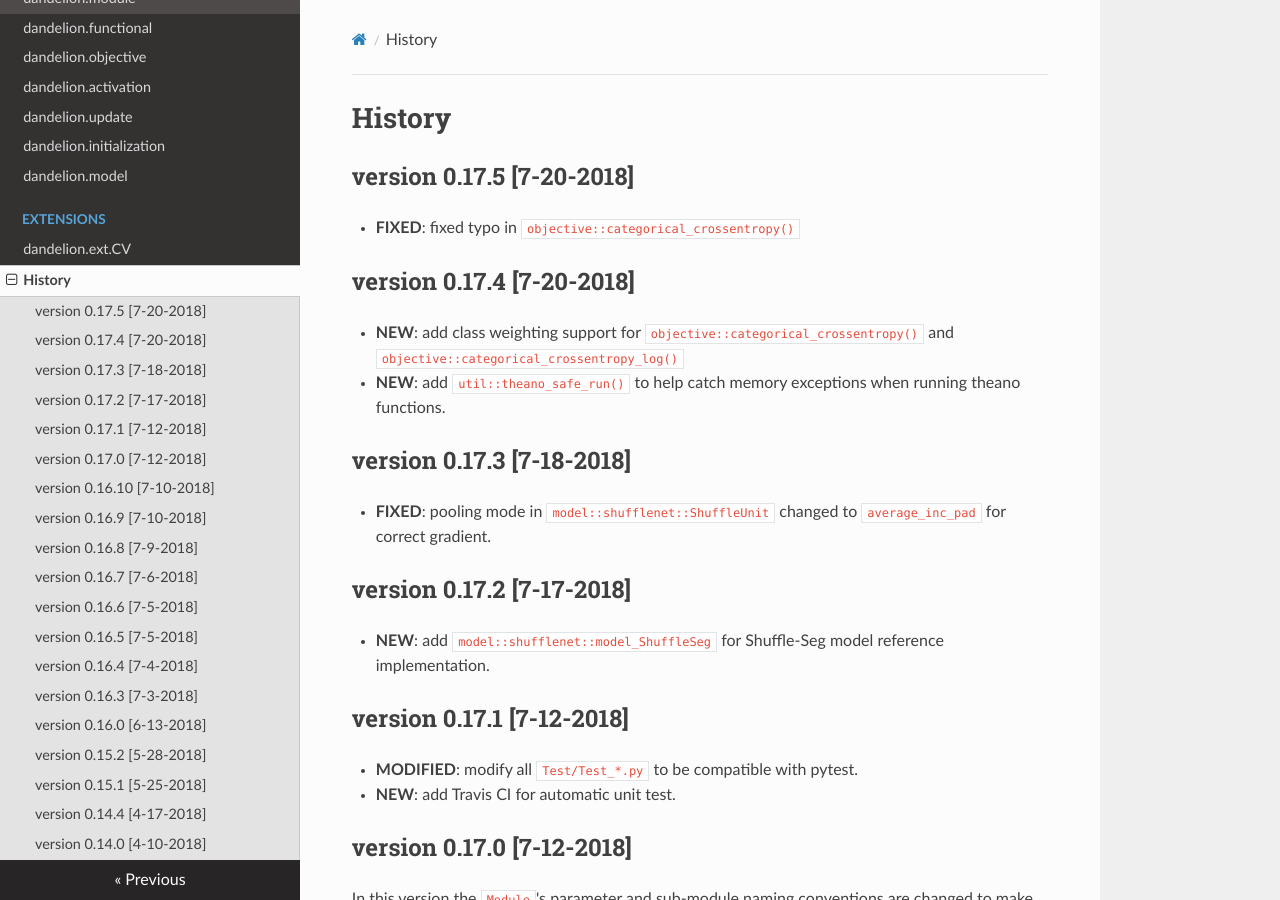
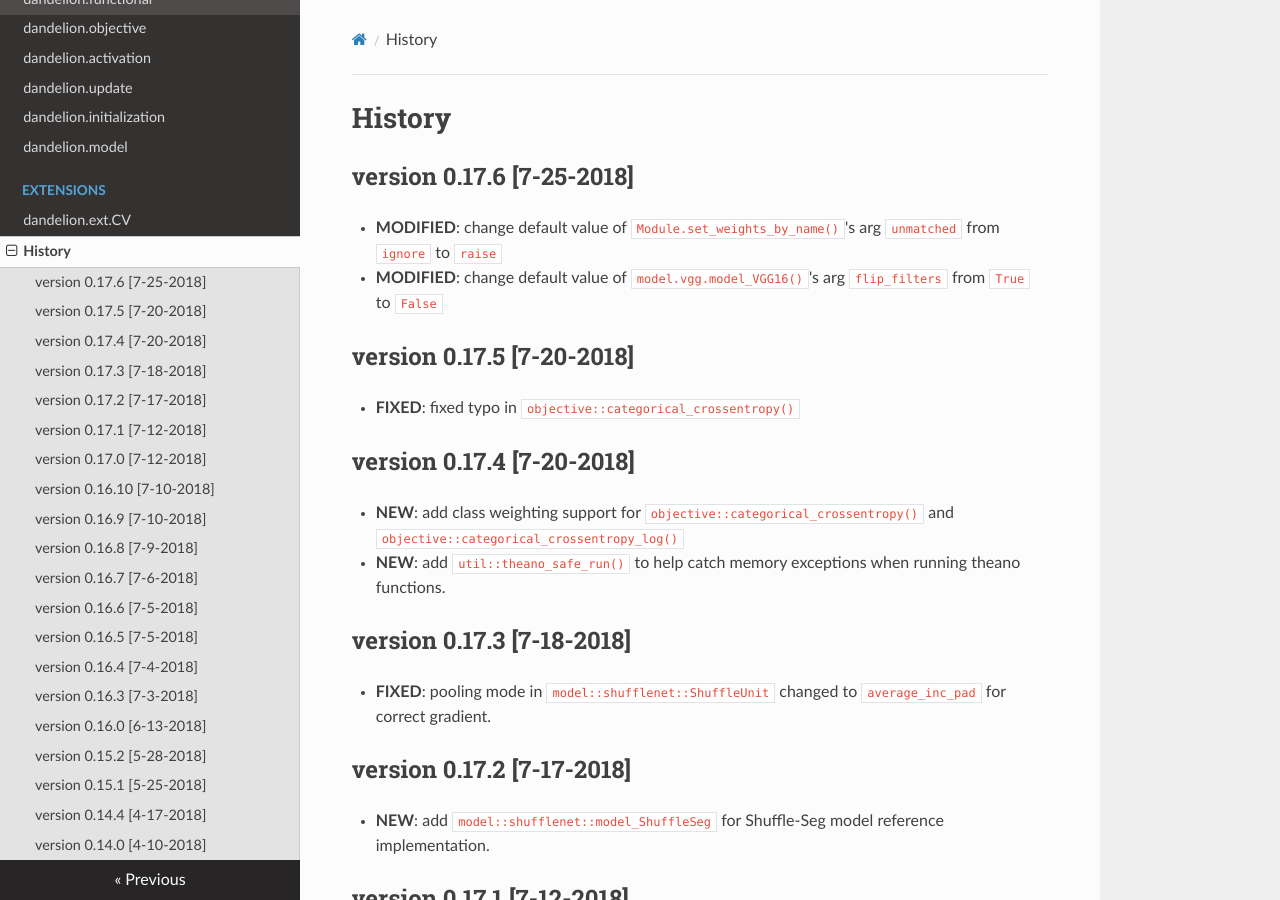
Before and after one commit to david-leon/Dandelion, an MkDocs documentation site: the page built from docs/history.md, in a window 1280 px wide and 900 px high. Built offline with MkDocs 1.6.1, drawn with Linux system fonts in a browser that asks for light colours; nearby versions of some CDN libraries; old or Windows-style settings are respelled for this version of MkDocs.

Commit message:
improve documentation

```diff
--- a/docs/history.md
+++ b/docs/history.md
@@ -1,4 +1,8 @@
 # History
+
+## version 0.17.6 [7-25-2018]
+* **MODIFIED**: change default value of `Module.set_weights_by_name()`'s arg `unmatched` from `ignore` to `raise`
+* **MODIFIED**: change default value of `model.vgg.model_VGG16()`'s arg `flip_filters` from `True` to `False`
 
 ## version 0.17.5 [7-20-2018]
 * **FIXED**: fixed typo in `objective::categorical_crossentropy()`
```
Also changed, not shown: docs/dandelion_model.md (+1 -1 lines), docs/dandelion_module.md (+1 -1 lines).
